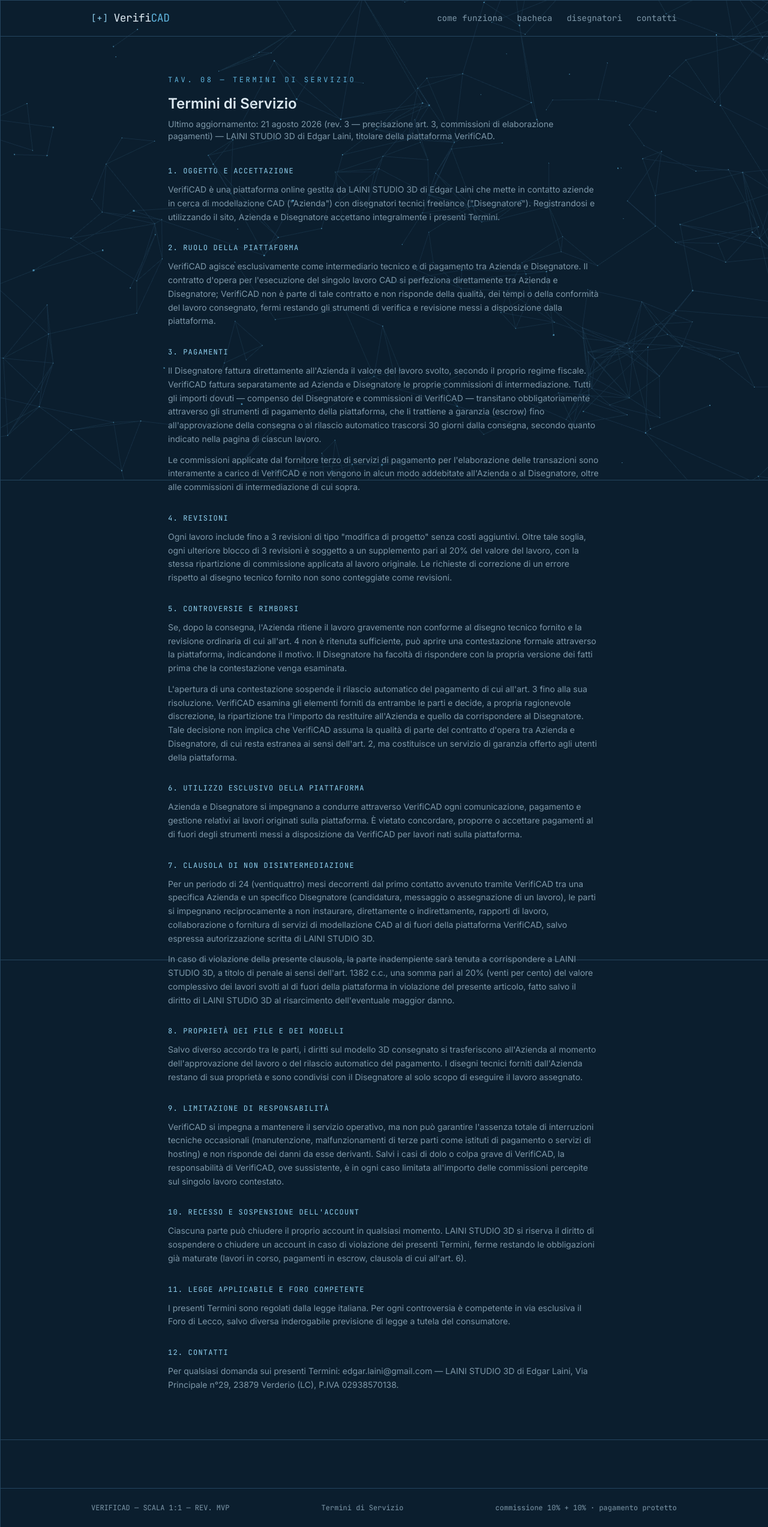
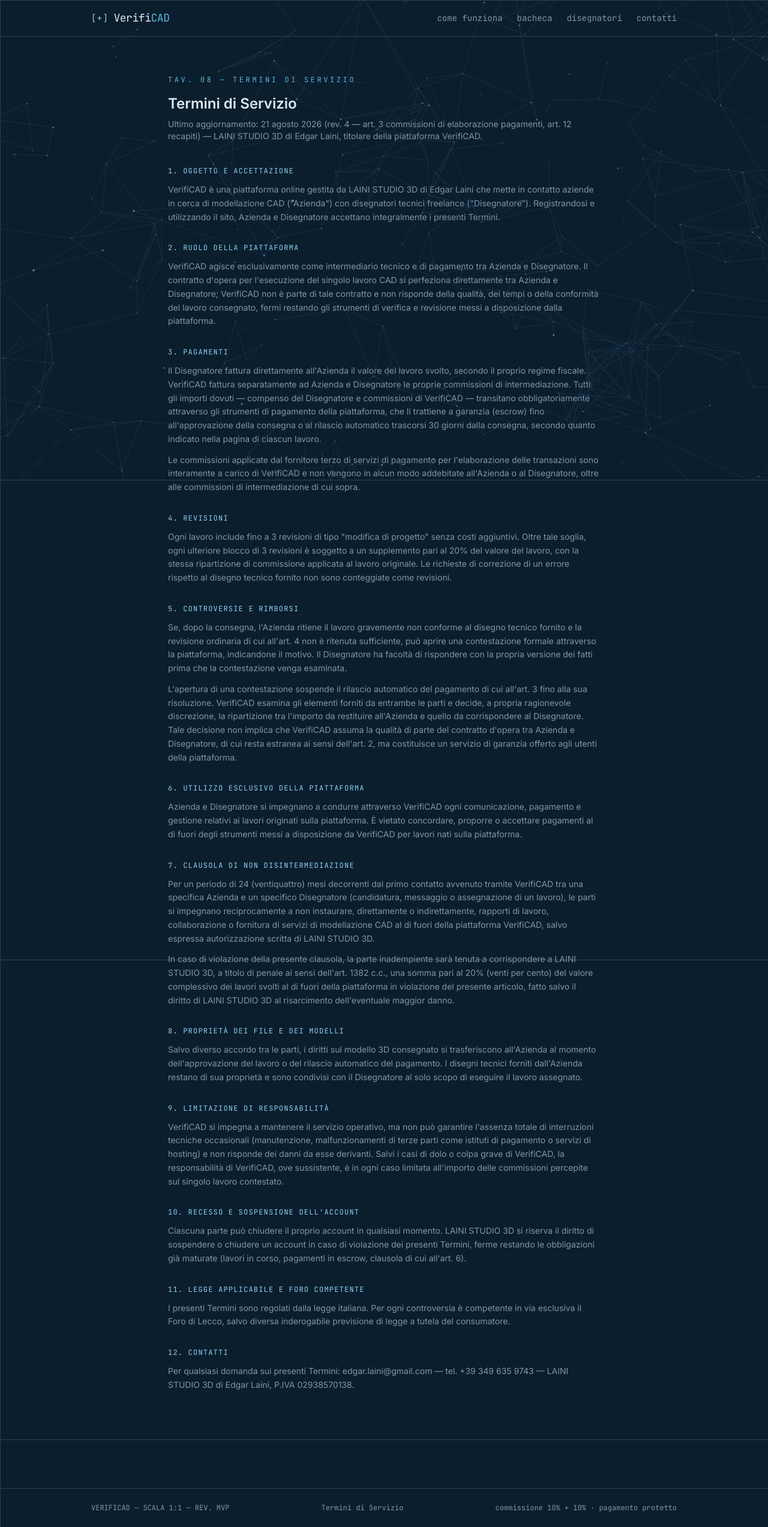
Before and after one commit to edgarlaini/Verificad, a Next.js app: page /termini in a window 1280 px wide. Shown: the whole page at 60% size. Built offline with nearby package versions, Linux system fonts and the light colour scheme; no server answers.

Commit message:
Add files via upload

```diff
--- a/app/termini/page.tsx
+++ b/app/termini/page.tsx
@@ -8,7 +8,7 @@
       </p>
       <h1 className="text-2xl font-semibold mb-2">Termini di Servizio</h1>
       <p className="text-[var(--blueprint-text-dim)] text-sm mb-10">
-        Ultimo aggiornamento: 21 agosto 2026 (rev. 3 — precisazione art. 3, commissioni di elaborazione pagamenti) — LAINI STUDIO 3D di Edgar Laini, titolare della piattaforma VerifiCAD.
+        Ultimo aggiornamento: 21 agosto 2026 (rev. 4 — art. 3 commissioni di elaborazione pagamenti, art. 12 recapiti) — LAINI STUDIO 3D di Edgar Laini, titolare della piattaforma VerifiCAD.
       </p>
 
       <div className="space-y-8 text-sm leading-relaxed text-[var(--blueprint-text-dim)]">
@@ -170,8 +170,8 @@
             12. CONTATTI
           </h2>
           <p>
-            Per qualsiasi domanda sui presenti Termini: edgar.laini@gmail.com — LAINI STUDIO 3D di Edgar Laini,
-            Via Principale n°29, 23879 Verderio (LC), P.IVA 02938570138.
+            Per qualsiasi domanda sui presenti Termini: edgar.laini@gmail.com — tel. +39 349 635 9743 —
+            LAINI STUDIO 3D di Edgar Laini, P.IVA 02938570138.
           </p>
         </section>
       </div>
```
